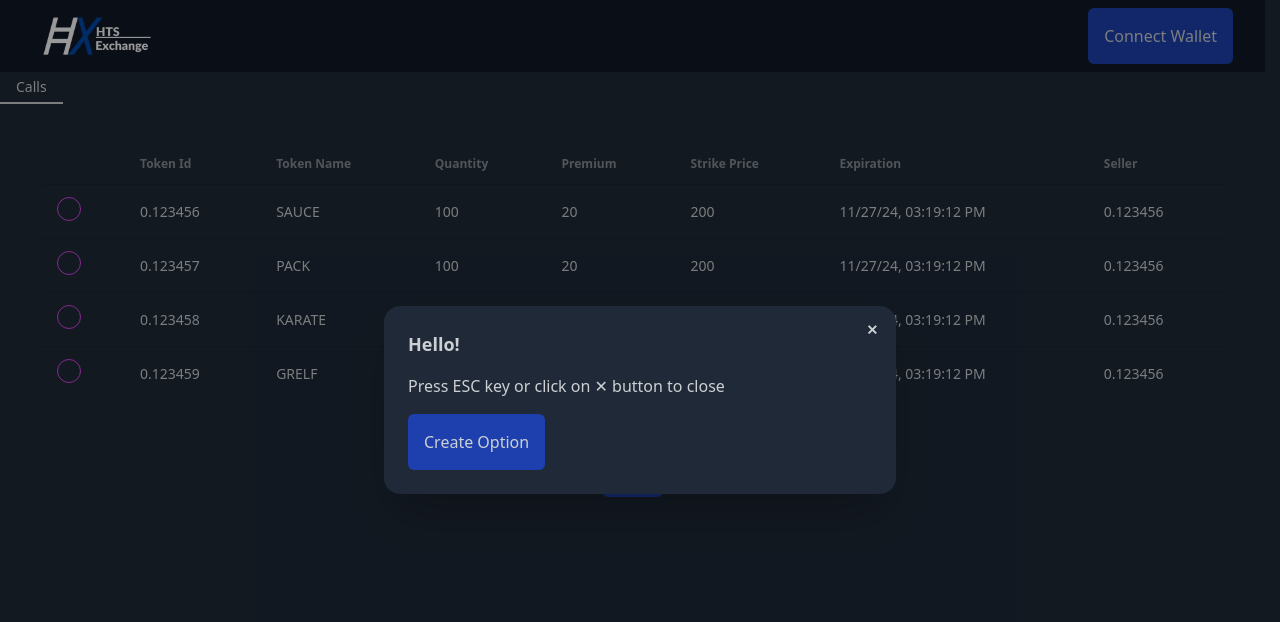
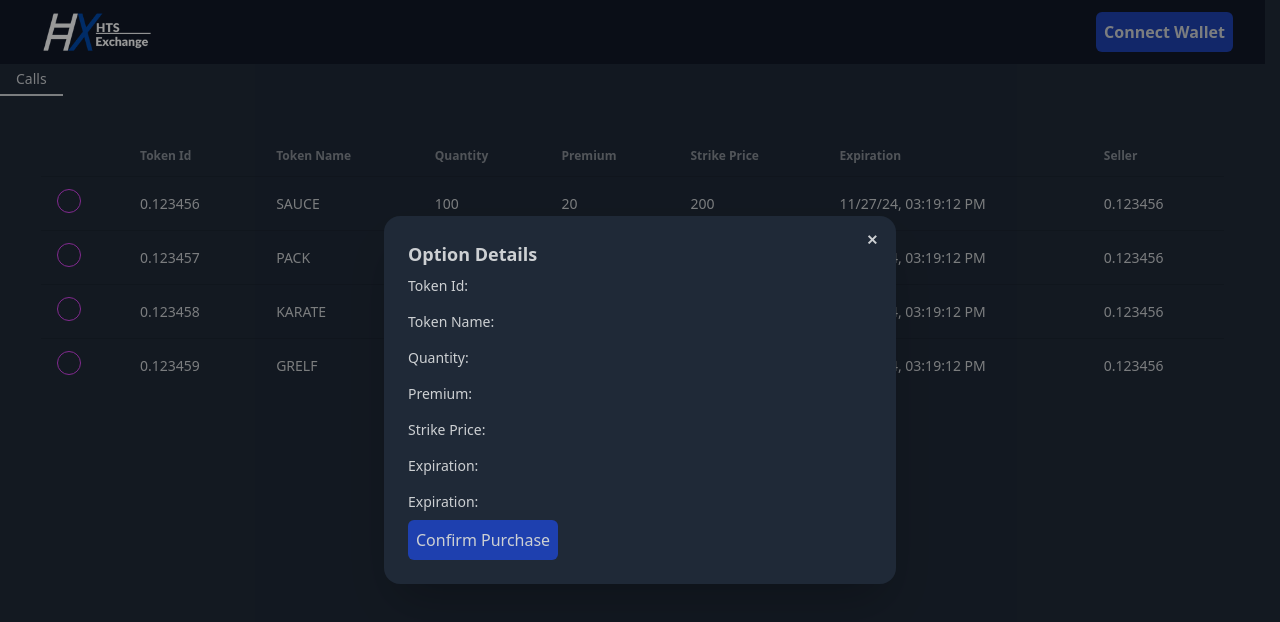
Before and after one commit to hhe44/hts-exchange, a React (Create React App) app: page / in a window 1280 px wide. Both pictures are taken after a click on the button "Buy". Shown: the top 622 px of the page. Built offline with nearby package versions, Linux system fonts and the light colour scheme.

Commit message:
connect selected row data w/ buy modal

```diff
--- a/src/App.tsx
+++ b/src/App.tsx
@@ -1,8 +1,13 @@
+import React, { useState } from "react";
 import "./App.css";
 import Navbar from "./components/Navbar";
 import Table from "./components/OptionsTable";
 
 const App = () => {
+  const [buyModalData, setBuyModalData] = useState<{
+    [key: string]: any;
+  } | null>(null);
+
   const cols = [
     // First header is empty string for the checkbox
     { name: "", key: "" },
@@ -61,9 +66,26 @@ const App = () => {
       'input[type="radio"]:checked'
     )[1];
     const row = selectedRadio.closest("tr");
-    console.log(row);
+    if (row) {
+      const data = row.querySelectorAll("td");
+      const keys = [
+        "tokenId",
+        "tokenName",
+        "quantity",
+        "premium",
+        "strikePrice",
+        "expiry",
+        "seller",
+      ];
+      const buyModalData: { [key: string]: any } = {};
+      data.forEach((tData, index) => {
+        const key = keys[index];
+        const value = tData.textContent;
+        buyModalData[key] = value;
+      });
+      setBuyModalData(buyModalData);
+    }
   };
-
   const showModal = () => {
     const buyModal: any = document.getElementById("buyModal");
     if (buyModal) {
@@ -101,7 +123,7 @@ const App = () => {
       </div>
 
       <div className="flex justify-evenly">
-        <button className="bg-primary rounded-md p-4" onClick={showModal}>
+        <button className="bg-primary rounded-md p-3" onClick={showModal}>
           Buy
         </button>
       </div>
@@ -113,10 +135,18 @@ const App = () => {
               ✕
             </button>
           </form>
-          <h3 className="text-lg font-bold">Hello!</h3>
-          <p className="py-4">Press ESC key or click on ✕ button to close</p>
-          <button className="bg-primary rounded-md p-4" onClick={showModal}>
-            Create Option
+          <h3 className="text-lg font-bold">Option Details</h3>
+          <p className="text-sm py-2">Token Id: {buyModalData?.tokenId}</p>
+          <p className="text-sm py-2">Token Name: {buyModalData?.tokenName}</p>
+          <p className="text-sm py-2">Quantity: {buyModalData?.quantity}</p>
+          <p className="text-sm py-2">Premium: {buyModalData?.premium}</p>
+          <p className="text-sm py-2">
+            Strike Price: {buyModalData?.strikePrice}
+          </p>
+          <p className="text-sm py-2">Expiration: {buyModalData?.expiry}</p>
+          <p className="text-sm py-2">Expiration: {buyModalData?.seller}</p>
+          <button className="bg-primary rounded-md p-2" onClick={showModal}>
+            Confirm Purchase
           </button>
         </div>
       </dialog>
--- a/src/components/Navbar.tsx
+++ b/src/components/Navbar.tsx
@@ -4,7 +4,9 @@ const Navbar = () => {
   return (
     <div className="navbar bg-neutral flex justify-between items-center px-8">
       <img src={logo} alt="HTS Xchange Logo" className="w-32" />
-      <button className="bg-primary rounded-md p-4">Connect Wallet</button>
+      <button className="bg-primary rounded-md p-2 font-bold">
+        Connect Wallet
+      </button>
     </div>
   );
 };
```
